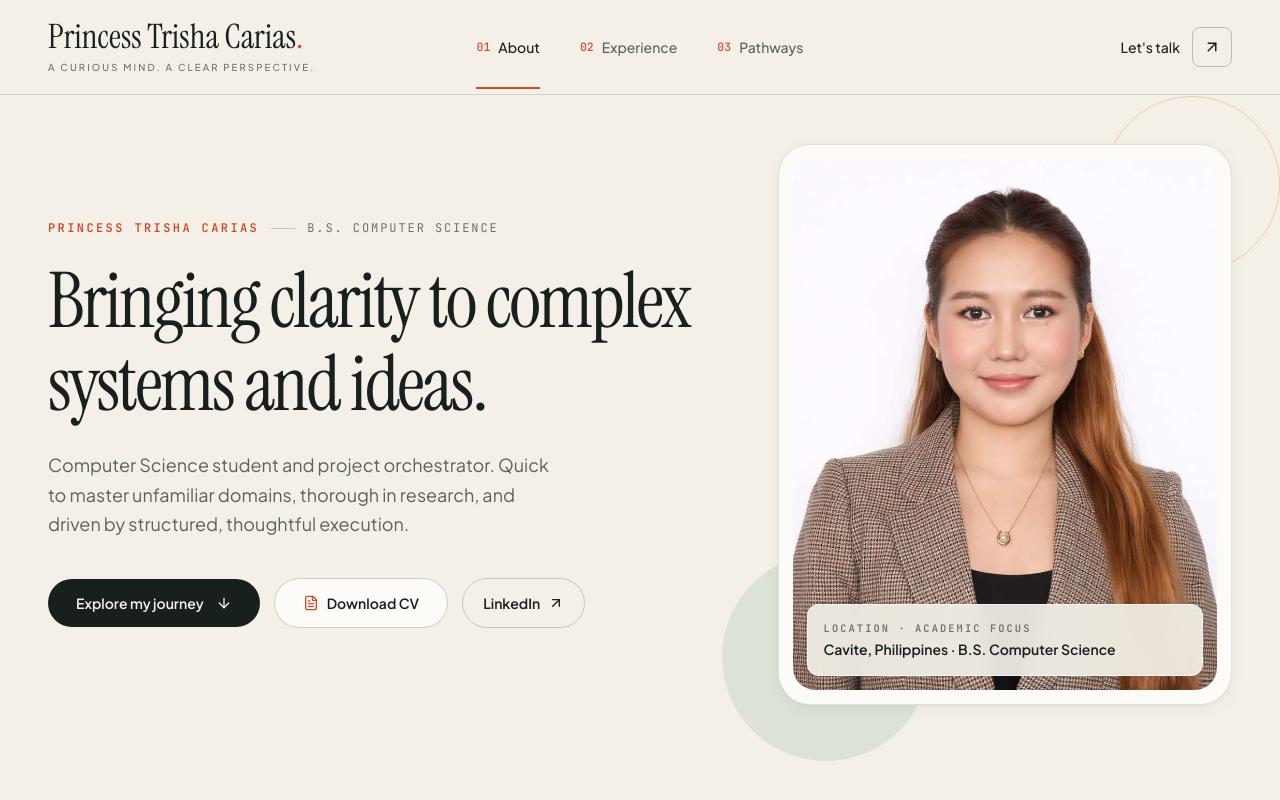
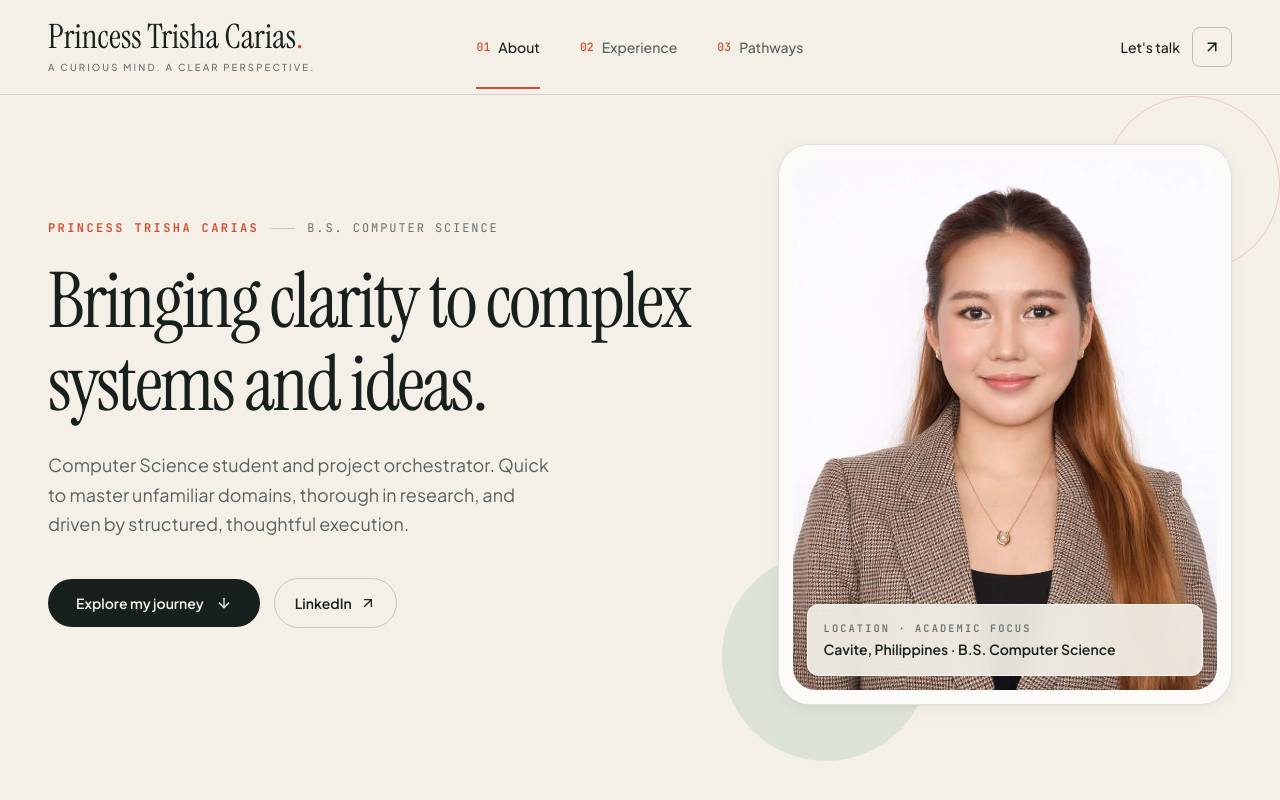
Before and after one commit to coco1oco/trisha-carias, a React (Vite) app: page / in a window 1280 px wide. Shown: the top 800 px of the page. Built offline with nearby package versions, Linux system fonts and the light colour scheme.

Commit message:
fix: remove resume download button from Hero section

```diff
--- a/src/sections/Hero.tsx
+++ b/src/sections/Hero.tsx
@@ -1,9 +1,8 @@
 import { useEffect, useRef } from "react"
-import { ArrowDown, FileText } from "lucide-react"
+import { ArrowDown } from "lucide-react"
 import { Arrow } from "../components/Arrow"
 import { SOCIAL_LINKS } from "../data/content"
 import trishaPortrait from "../assets/trisha-carias.jpg"
-import resumePdf from "../assets/Carias_PrincessTrisha_CV.pdf"
 import { gsap, isReducedMotion } from "../utils/animations"
 
 export function Hero() {
@@ -101,14 +100,6 @@ export function Hero() {
             <ArrowDown className="size-4 transition-transform duration-200 group-hover:translate-y-0.5" />
           </a>
           <a
-            href={resumePdf}
-            download="Princess_Trisha_Carias_CV.pdf"
-            className="group flex min-h-[48px] w-full sm:w-fit items-center justify-center gap-2 rounded-xl sm:rounded-full border border-[#17201d]/20 bg-white/70 px-6 sm:px-7 py-3.5 text-xs sm:text-sm font-semibold text-[#17201d] transition-all duration-200 hover:border-[#17201d] hover:bg-white focus-visible:outline-2 focus-visible:outline-offset-2 focus-visible:outline-[#17201d] active:scale-[0.98]"
-          >
-            <FileText className="size-4 text-[#d24a2c]" />
-            <span>Download CV</span>
-          </a>
-          <a
             href={SOCIAL_LINKS.linkedin}
             target="_blank"
             rel="noreferrer"
```
